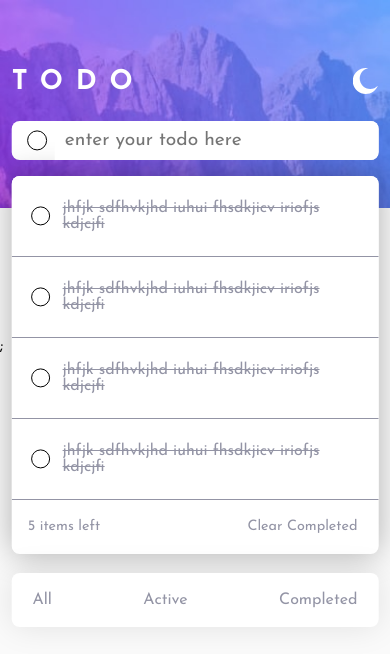
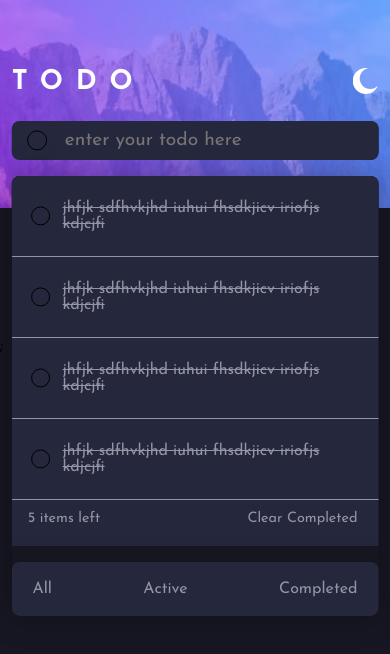
Before and after one commit to paro-418/todo-app-main, a React (Create React App) app: page / in a window 390 px wide. Shown: the top 654 px of the page. Built offline with nearby package versions, Linux system fonts and the light colour scheme.

Commit message:
added css for dark mode

```diff
--- a/public/index.html
+++ b/public/index.html
@@ -32,7 +32,7 @@
     -->
     <title>React App</title>
   </head>
-  <body>
+  <body class="body-dark">
     <noscript>You need to enable JavaScript to run this app.</noscript>
     <div id="root"></div>
   </body>
--- a/src/App.module.css
+++ b/src/App.module.css
@@ -1,6 +1,6 @@
 .main{
     position: absolute;
-    top: 15%;
+    top: 10vh;
     left: 50%;
     transform: translateX(-50%);
     width: 50%;
--- a/src/components/form/form.js
+++ b/src/components/form/form.js
@@ -3,14 +3,18 @@ import check from "../../images/icon-check.svg";
 
 const Form = () => {
   return (
-    <form className={classes.form}>
+    <form className={`${classes.formDark} ${classes.form}`}>
       <div className={classes.checkboxDiv}>
         <input type="checkbox" className={classes.checkbox} id="checkbox" />
         <label className={classes.label} htmlFor="checkbox">
           <img src={check} />
         </label>
       </div>
-      <input type="text" placeholder="enter your todo here" />
+      <input
+        type="text"
+        placeholder="enter your todo here"
+        className={`${classes.todoInput} ${classes.todoInputDark}`}
+      />
     </form>
   );
 };
--- a/src/components/form/form.module.css
+++ b/src/components/form/form.module.css
@@ -5,6 +5,10 @@
   border-radius: 0.5rem;
   overflow: hidden;
   margin-bottom: 1rem;
+}
+
+.formDark{
+  background-color: #25273c;
 }
 
 @media  only screen and (max-width: 900px) {
@@ -32,6 +36,7 @@
 .label img {
   width: 75%;
   height: 75%;
+  opacity: 0;
 }
 
 .label {
@@ -51,8 +56,11 @@
 .checkbox:checked + label {
   background-image: linear-gradient(to right, #57ddff, #c058f3);
 }
+.checkbox:checked + label img{
+  opacity: 1;
+}
 
-input[type="text"] {
+.todoInput {
   flex-basis: 93%;
   font-size: 1.2rem;
   padding: 0.65rem;
@@ -60,3 +68,8 @@ input[type="text"] {
   outline: none;
   font-weight: 400;
 }
+
+.todoInputDark{
+  background-color: #25273c;
+  color: #9394a5;
+}
--- a/src/components/todo/todo.js
+++ b/src/components/todo/todo.js
@@ -6,7 +6,7 @@ import cross from "../../images/icon-cross.svg";
 const Todo = (props) => {
   const isCompleted = true;
   return (
-    <article className={classes.todo}>
+    <article className={`${classes.todo} ${classes.todoDark}`}>
       <div className={classes.checkboxDiv}>
         <input type="checkbox" className={classes.checkbox} id={props.id} />
         <label className={classes.label} htmlFor={props.id}>
--- a/src/components/todo/todo.module.css
+++ b/src/components/todo/todo.module.css
@@ -5,6 +5,9 @@
     background-color: #fff;
     align-items: center;
     border-bottom: 1px solid #9394a5;
+}
+.todoDark{
+  background-color: #25273c;
 }
 
 @media  only screen and (max-width: 450px) {
@@ -39,6 +42,13 @@
 .checkbox:checked + label {
   background-image: linear-gradient(to right, #57ddff, #c058f3);
 }
+
+.label img{
+  opacity: 0;
+}
+.checkbox:checked + label img{
+  opacity: 1;
+}
 .todoPara{
     flex-basis: 86%;
 }
--- a/src/components/todoContainer/todoContainer.js
+++ b/src/components/todoContainer/todoContainer.js
@@ -4,12 +4,12 @@ import classes from "./todoContainer.module.css";
 
 const TodoContainer = (props) => {
   return (
-    <div className={classes.todoContainer}>
+    <div className={`${classes.todoContainer} ${classes.todoContainerDark}`}>
       <Todo id="t1" />
       <Todo id="t2" />
       <Todo id="t3" />
       <Todo id="t4" />
-      <div className={classes.btnContainer}>
+      <div className={`${classes.btnContainer} ${classes.btnContainerDark}`}>
         <span>5 items left</span>
         <span className={classes.desktopBtn}>
           <Button className={classes.containerBtn}>All</Button>
@@ -18,7 +18,7 @@ const TodoContainer = (props) => {
         </span>
         <Button className={classes.containerBtn}>Clear Completed</Button>
       </div>
-      <span className= {classes.mobileBtn}>
+      <span className={`${classes.mobileBtn} ${classes.mobileBtnDark}`}>
         <Button className={classes.containerBtn}>All</Button>
         <Button className={classes.containerBtn}>Active</Button>
         <Button className={classes.containerBtn}>Completed</Button>
--- a/src/components/todoContainer/todoContainer.module.css
+++ b/src/components/todoContainer/todoContainer.module.css
@@ -6,16 +6,24 @@
   overflow: hidden;
   padding: 0rem 0rem;
   background-color: #fff;
+  margin-bottom: 3rem;
+}
+
+.todoContainerDark{
+  background-color: #161720;
 }
 
 .btnContainer {
   font-size: 0.9rem;
-  margin-top: 0.5rem;
   display: flex;
   justify-content: space-between;
   align-items: center;
   color: #9394a5;
   padding: 1rem 1rem;
+}
+
+.btnContainerDark{
+  background-color: #25273c;
 }
 @media only screen and (max-width: 450px) {
   .btnContainer {
@@ -52,9 +60,6 @@
 @media only screen and (max-width: 450px) {
   .mobileBtn {
     display: block;
-    position: absolute;
-    top: 104%;
-    width: 100%;
     display: flex;
     justify-content: space-between;
     background-color: #fff;
@@ -62,6 +67,10 @@
     padding: 1rem;
     color: #9394a5;
     border-radius: 0.5rem;
+    margin-top: 1rem;
+  }
+  .mobileBtnDark{
+    background-color: #25273c;
   }
   .desktopBtn {
     display: none;
--- a/src/index.css
+++ b/src/index.css
@@ -17,6 +17,10 @@ body {
   background-color: #fafafa;
 }
 
+.body-dark{
+  background-color: #161722;
+}
+
 
 #root {
   width: 100vw;
@@ -33,8 +37,15 @@ body {
   flex-basis: 40%;
 }
 
+.background-dark{
+  background-image: url("./images/bg-desktop-dark.jpg");
+}
+
 @media  only screen and (max-width: 450px) {
   .background{
     background-image: url("./images/bg-mobile-light.jpg");
   }
+  .background-light{
+    background-image: url("./images/bg-mobile-dark.jpg");
+  }
 }
--- a/src/index.js
+++ b/src/index.js
@@ -6,8 +6,7 @@ import App from "./App";
 const root = ReactDOM.createRoot(document.getElementById("root"));
 root.render(
   <React.Fragment>
-    <div className="background"></div>
-    {/* <div className="noBackground"></div> */}
+    <div className="background background-dark"></div>
     <App />
   </React.Fragment>
 );
```
